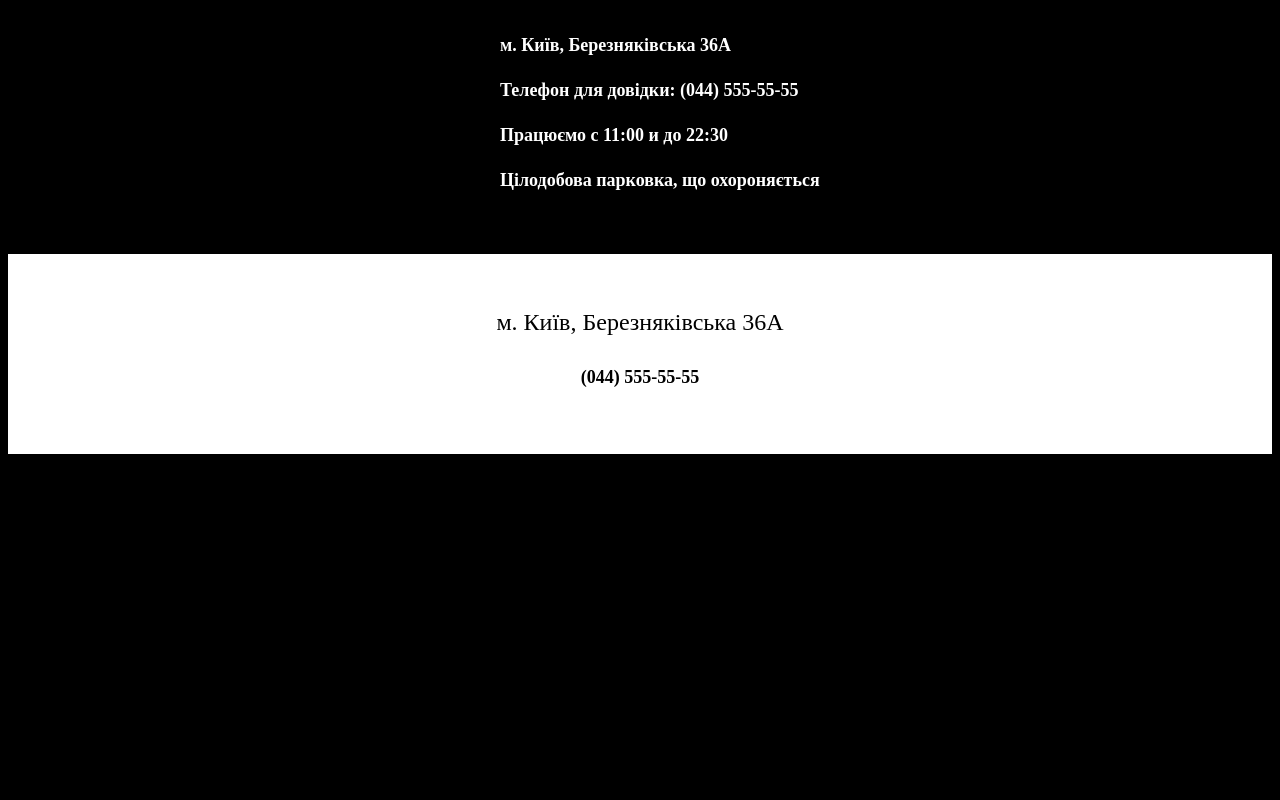
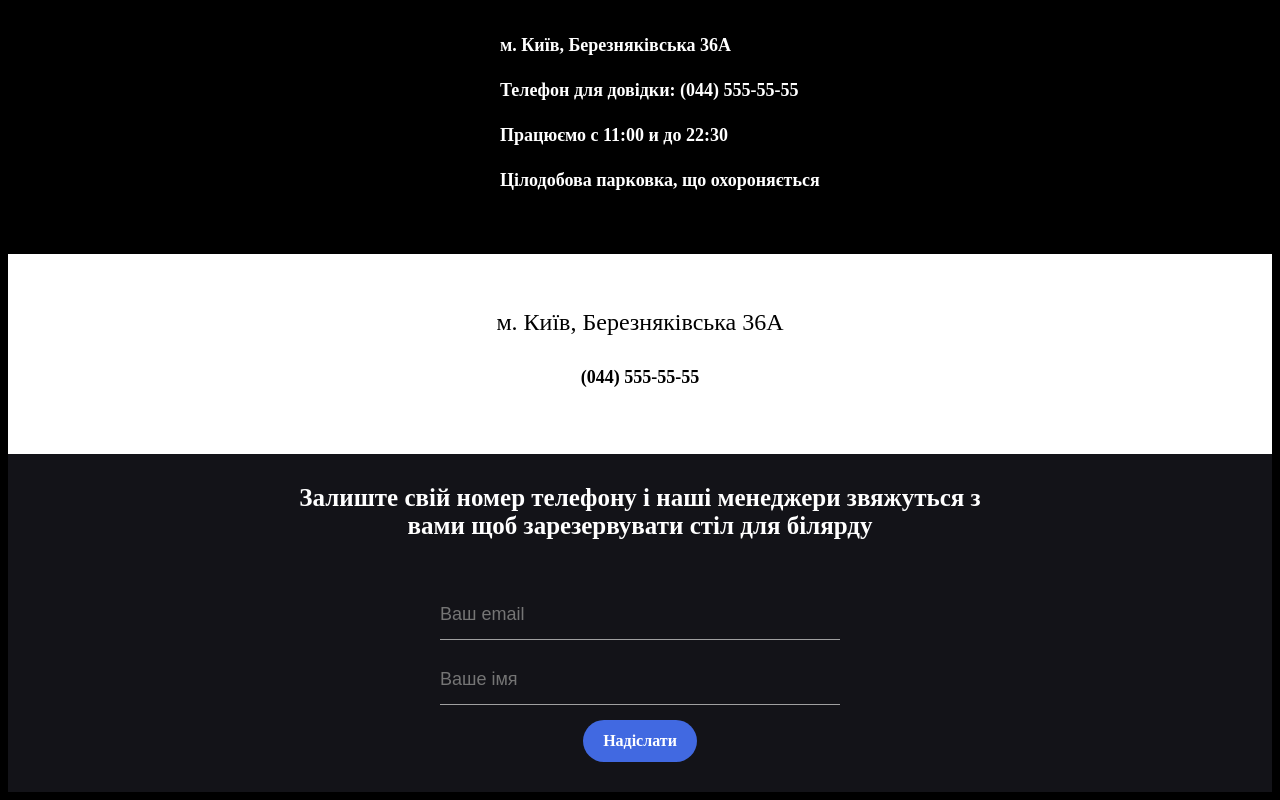
Before and after one commit to PashaZ/Billards, a plain HTML site: page index.html in a window 1280 px wide. Shown: the part 2584-3384 px from the top of the page. Before the commit the page ends 3046 px from the top, so only its background shows below. Drawn offline with Linux system fonts and the light colour scheme.

Commit message:
added form+favicon

```diff
--- a/index.html
+++ b/index.html
@@ -6,6 +6,7 @@
     <meta http-equiv="X-UA-Compatible" content="IE=edge">
     <meta name="viewport" content="width=device-width, initial-scale=1.0">
     <link rel="stylesheet" href="./dist/css/main.min.css" />
+    <link rel="shortcut icon" type="image/png" href="./images/favicon.ico" />
     <title>Billards</title>
 
 </head>
@@ -116,13 +117,30 @@
             </div>
         </section>
 
-<!-- footer  -->
+        <!-- footer  -->
         <footer class="address">
             <div class="address-block">
                 <h2 class="address-text">м. Київ, Березняківська 36А</h2>
                 <h3 class="address-tel">(044) 555-55-55</h3>
             </div>
         </footer>
+
+        <!-- form -->
+        <section class="form">
+            <div class="section-form">
+                <h2 class="section-form-title">Залиште свій номер телефону і наші менеджери звяжуться з вами щоб
+                    зарезервувати стіл для білярду </h2>
+                <form class="form-reserve" id="reserve" validate="">
+                    <input class="input-form" name="email" id="email" type="email"
+                        pattern="([a-z0-9]+[._-]){0,}?[a-z0-9]+@[a-z0-9]+[.]{1}[a-z]{2,4}$" title="user.name@some.ca"
+                        placeholder="Ваш email" required="">
+
+                    <input class="input-form" name="name" id="name" type="text" pattern="[^0-9]{2,}"
+                        title="This field must contain more than 1 letters" placeholder="Ваше імя" required="">
+                    <button class="form-button" type="submit" for="reserve">Надіслати</button>
+                </form>
+            </div>
+        </section>
     </main>
 
 </body>
--- /dev/null
+++ b/sass/components/_form.scss
@@ -0,0 +1,60 @@
+.form {
+    margin: 0 auto;
+    padding: 30px 15px;
+    display: flex;
+    flex-direction: column;
+    align-items: center;
+    background-color: $form-bg-color;
+}
+
+.section-form {
+    max-width: 700px;
+    text-align: center;
+}
+
+.section-form-title {
+    max-width: 700px;
+    margin: 0;
+    text-align: center;
+    font-size: 25px;
+    font-weight: 600;
+    font-style: normal;
+    color: $primary-text-color;
+    font-family: $main-font-family;
+}
+
+.form-reserve {
+    display: flex;
+    flex-direction: column;
+    align-items: center;
+    margin-top: 50px;
+}
+
+
+.input-form {
+    width: 100%;
+    max-width: 400px;
+    height: 50px;
+    border: none;
+    border-bottom: 1px solid #a0a0a0;
+    outline: none;
+    padding: 15px 0;
+    margin-bottom: 15px;
+    font-size: 18px;
+    background: transparent;
+    color: $primary-text-color
+}
+
+
+.form-button {
+    padding: 12px 20px;
+    font-size: 16px;
+    text-align: center;
+    outline: none;
+    border: none;
+    background-color: royalblue;
+    color: $primary-text-color;
+    border-radius: 50px;
+    font-weight: 600;
+    cursor: pointer;
+}
--- a/sass/main.scss
+++ b/sass/main.scss
@@ -7,3 +7,4 @@
 @import "./components/content";
 @import "./components/contacts";
 @import "./components/address";
+@import "./components/form";
--- a/sass/utils/_variables.scss
+++ b/sass/utils/_variables.scss
@@ -4,6 +4,7 @@ $secondary-text-color: #000000;
 
 $primary-bg-color: #000000;
 $secondary-bg-color: #FFFFFF;
+$form-bg-color: #131318;
 
 $section-border-color: #FFFFFF;
 
```
Also changed, not shown: css/main.css, dist/css/main.min.css, images/favicon.ico (added), 2 other files.
